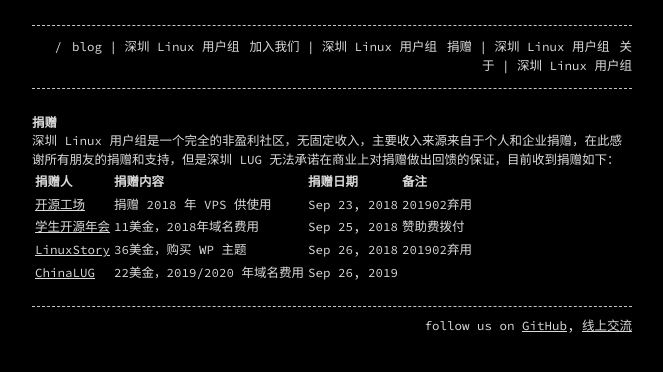
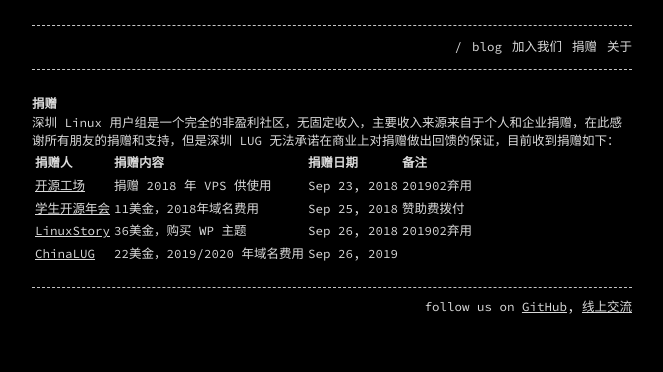
Before and after one commit to shenzhenlug/shenzhenlug.org, a Jekyll site: the page built from donate.md, in a window 1280 px wide. Shown: the top 372 px of the page, without its empty margins (308-971 px from the left). Built offline with Jekyll 4.4.1, drawn with Linux system fonts in a browser that asks for light colours.

Commit message:
update title

```diff
--- a/about.md
+++ b/about.md
@@ -1,5 +1,5 @@
 ---
-title: 关于  |  深圳 Linux 用户组
+title: 关于
 layout: page
 description: "深圳 LUG 是一个完全的非盈利社区，由深圳本地的  GNU/Linux 爱好者和开源爱好者组成，主要包括线上交流、不定期聚会和沙龙。 "
 keywords: "Shenzhen, 深圳, 社区, Linux, 开源, GNU, 开源社区, Open Source, Android, 微信群, 电报群, QQ群, 邮件列表, 微信, 电报, QQ"
--- a/blog.md
+++ b/blog.md
@@ -1,6 +1,6 @@
 ---
 layout: blogroll
-title: blog  |  深圳 Linux 用户组
+title: blog
 permalink: /blog
 ---
 
--- a/donate.md
+++ b/donate.md
@@ -1,5 +1,5 @@
 ---
-title: 捐赠  |  深圳 Linux 用户组
+title: 捐赠
 layout: page
 description: "深圳 LUG 是一个完全的非盈利社区，由深圳本地的  GNU/Linux 爱好者和开源爱好者组成，主要包括线上交流、不定期聚会和沙龙，欢迎捐赠支持深圳LUG的发展和日常运作。 "
 keywords: "Shenzhen, 深圳, 社区, Linux, 开源, GNU, 开源社区, Open Source, Android, 捐赠, 电报群, QQ群, 邮件列表, 微信, 电报, QQ"
--- a/join.md
+++ b/join.md
@@ -1,5 +1,5 @@
 ---
-title: 加入我们  |  深圳 Linux 用户组
+title: 加入我们
 layout: page
 description: "深圳 LUG 是一个完全的非盈利社区，由深圳本地的  GNU/Linux 爱好者和开源爱好者组成，欢迎加入我们包括线上交流、不定期聚会和沙龙。 "
 keywords: "Shenzhen, 深圳, 社区, Linux, 开源, GNU, 开源社区, Open Source, Android, 微信群, 电报群, QQ群, 邮件列表, 微信, 电报, QQ"
```
